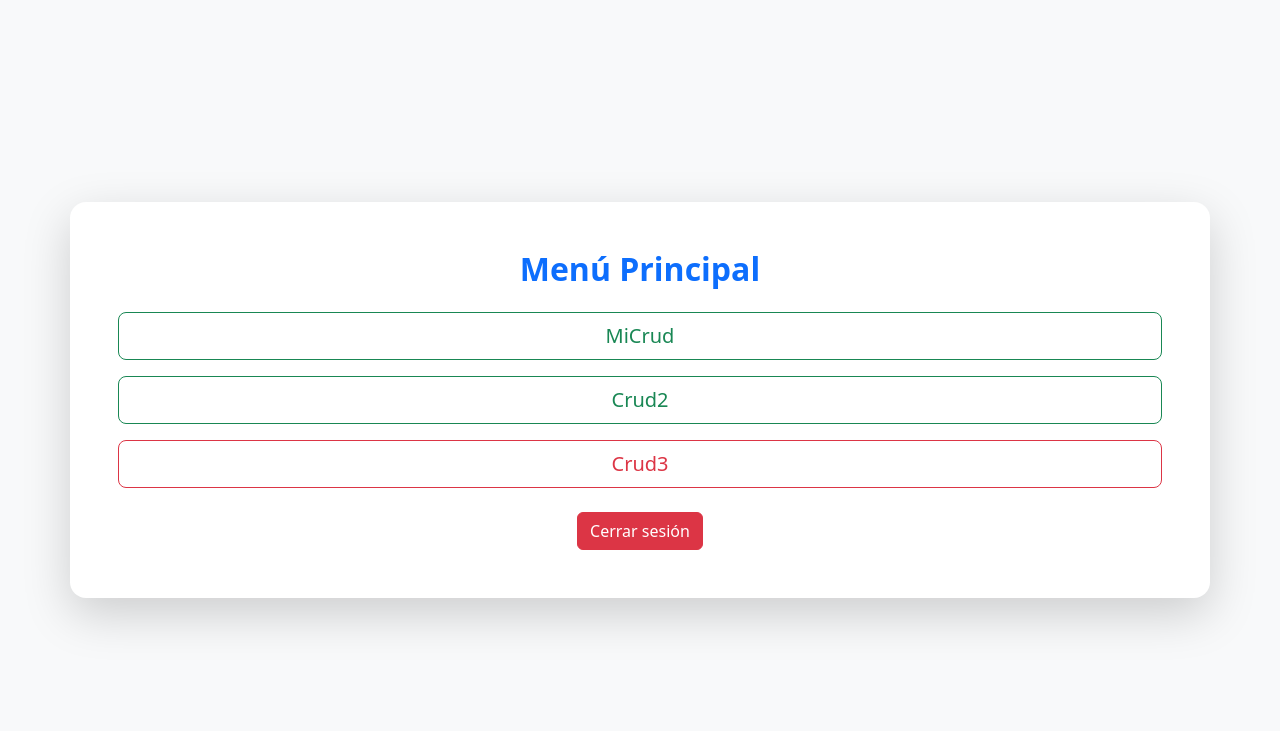
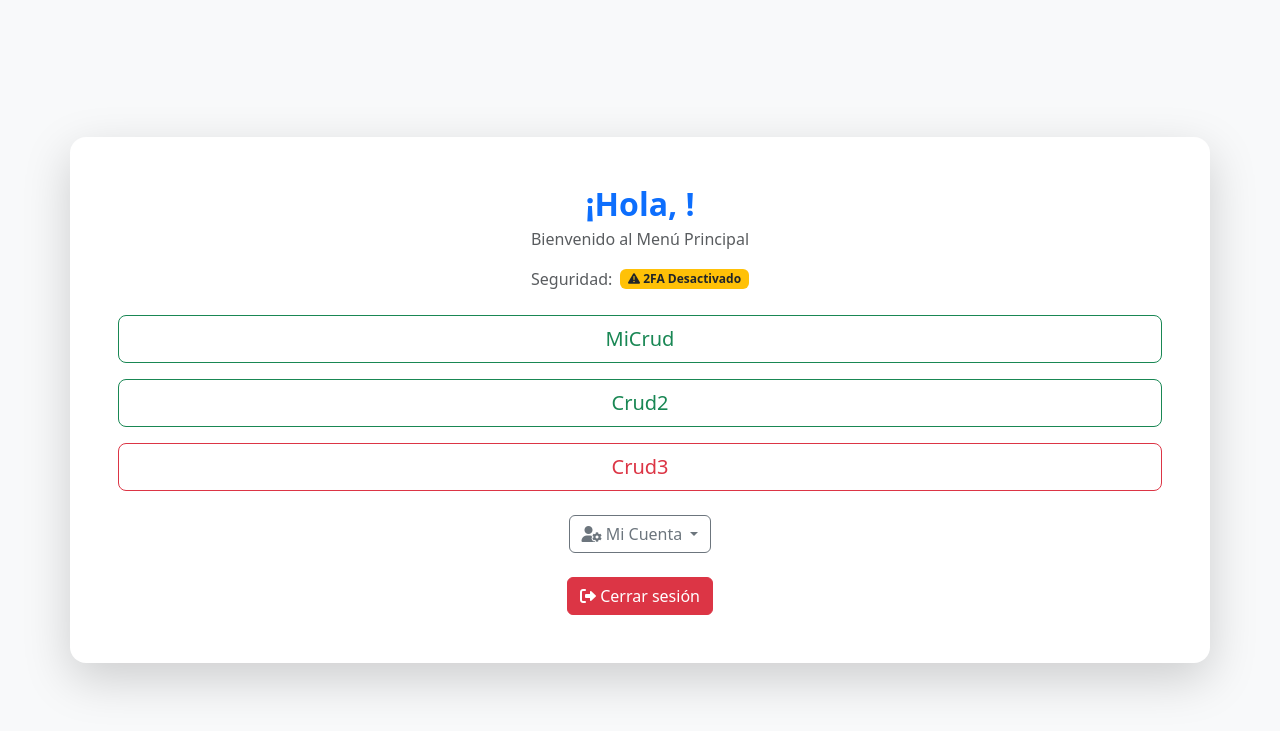
Before and after one commit to seba-gallardo/login-2FA-crud-django-, a Django app: page /auth/inicio/ in a window 1280 px wide. Shown: the top 731 px of the page. Run offline with Django 5.2, Linux system fonts and the light colour scheme; a user stored in the database is signed in.

Commit message:
2FA Autentication

```diff
--- a/MiCrud/views.py
+++ b/MiCrud/views.py
@@ -2,14 +2,17 @@
 from auth_app.models import Usuario
 from auth_app.forms import RegistroForm
 from .forms import UsuarioEditForm
+from django.contrib.auth.decorators import login_required
 
 # Listar usuarios
+@login_required
 def listar_usuarios(request):
     #usuarios = Usuario.objects.all()
     usuarios = Usuario.objects.filter(is_superuser=False)
     return render(request, 'MiCrud/listar_usuarios.html', {'usuarios': usuarios})
 
 # Crear usuario
+@login_required
 def crear_usuario(request):
     if request.method == 'POST':
         form = RegistroForm(request.POST)
@@ -27,6 +30,7 @@
     return render(request, 'MiCrud/registro_usuario.html', {'form': form})
 
 # Editar usuario
+@login_required
 def editar_usuario(request, pk):
     usuario = get_object_or_404(Usuario, pk=pk)
     if request.method == 'POST':
@@ -39,6 +43,7 @@
     return render(request, 'MiCrud/editar_usuario.html', {'form': form})
 
 # Eliminar usuario
+@login_required
 def eliminar_usuario(request, pk):
     usuario = get_object_or_404(Usuario, pk=pk)
     usuario.delete()
--- a/auth_app/models.py
+++ b/auth_app/models.py
@@ -1,15 +1,19 @@
 from django.contrib.auth.models import AbstractUser
 from django.db import models
+import pyotp
 
 class Usuario(AbstractUser):
-    # Campos de autenticación heredados: username, email, password, etc.
+    # Campos heredados para la autenticacion
     email = models.EmailField(unique=True)
-
     # Campos personales
     nombre = models.CharField(max_length=100)
     apellido_paterno = models.CharField(max_length=100)
     apellido_materno = models.CharField(max_length=100)
     genero = models.CharField(max_length=10)
+
+    # Campos para 2FA
+    totp_secret = models.CharField(max_length=32, blank=True, null=True)
+    is_2fa_enabled = models.BooleanField(default=False)
 
     class Meta:
         verbose_name = "Usuario"
@@ -22,3 +26,26 @@
 
     def __str__(self):
         return f"{self.nombre} {self.apellido_paterno}"
+
+    # Genera un secreto TOTP para el usuario
+    def generate_totp_secret(self):
+        if not self.totp_secret:
+            self.totp_secret = pyotp.random_base32()
+            self.save()
+        return self.totp_secret
+
+    # Genera la URL para el código QR
+    def get_totp_uri(self):
+        if not self.totp_secret:
+            self.generate_totp_secret()
+        return pyotp.totp.TOTP(self.totp_secret).provisioning_uri(
+            name=self.username,
+            issuer_name="Tu Aplicación"
+        )
+
+    # Verifica el código TOTP
+    def verify_totp(self, token):
+        if not self.totp_secret:
+            return False
+        totp = pyotp.TOTP(self.totp_secret)
+        return totp.verify(token, valid_window=1)
--- a/auth_app/templates/auth_app/inicio.html
+++ b/auth_app/templates/auth_app/inicio.html
@@ -6,25 +6,84 @@
     <title>Menú Principal</title>
     <link rel="stylesheet" href="{% static 'css/styles.css' %}">
     <link rel="stylesheet" href="https://cdn.jsdelivr.net/npm/bootstrap@5.3.3/dist/css/bootstrap.min.css">
+    <!-- Font Awesome CDN para iconos -->
+    <link rel="stylesheet" href="https://cdnjs.cloudflare.com/ajax/libs/font-awesome/6.0.0/css/all.min.css">
 </head>
 <body class="bg-light d-flex justify-content-center align-items-center vh-100">
 
     <div class="container text-center p-5 bg-white rounded-4 shadow-lg custom-container">
-        <h2 class="mb-4 fw-bold text-primary">Menú Principal</h2>
+        <!-- Saludo personalizado -->
+        <div class="mb-3">
+            <h2 class="mb-1 fw-bold text-primary">¡Hola, {{ usuario.nombre }}!</h2>
+            <p class="text-muted">Bienvenido al Menú Principal</p>
+        </div>
 
-        <div class="d-grid gap-3">
+        <!-- Indicador de estado 2FA -->
+        <div class="mb-4">
+            <div class="d-flex justify-content-center align-items-center gap-2">
+                <span class="text-muted">Seguridad:</span>
+                {% if usuario.is_2fa_enabled %}
+                    <span class="badge bg-success">
+                        <i class="fas fa-shield-alt"></i> 2FA Activado
+                    </span>
+                {% else %}
+                    <span class="badge bg-warning text-dark">
+                        <i class="fas fa-exclamation-triangle"></i> 2FA Desactivado
+                    </span>
+                {% endif %}
+            </div>
+        </div>
+
+        <!-- Botones principales del menú -->
+        <div class="d-grid gap-3 mb-4">
             <a href="{% url 'listar_usuarios' %}" class="btn btn-outline-success btn-lg">MiCrud</a>
             <button class="btn btn-outline-success btn-lg">Crud2</button>
             <button class="btn btn-outline-danger btn-lg">Crud3</button>
         </div>
-        <div class="text-center mt-4">
-            <!-- Formulario de cierre de sesión -->
+
+        <!-- Opciones de seguridad y usuario -->
+        <div class="row justify-content-center mb-4">
+            <div class="col-auto">
+                <div class="dropdown">
+                    <button class="btn btn-outline-secondary dropdown-toggle" type="button" data-bs-toggle="dropdown">
+                        <i class="fas fa-user-cog"></i> Mi Cuenta
+                    </button>
+                    <ul class="dropdown-menu">
+                        <li><h6 class="dropdown-header">{{ usuario.username }}</h6></li>
+                        <li><span class="dropdown-item-text small text-muted">{{ usuario.email }}</span></li>
+                        <li><hr class="dropdown-divider"></li>
+                        <li>
+                            <a class="dropdown-item" href="{% url 'setup_2fa' %}">
+                                <i class="fas fa-shield-alt"></i>
+                                {% if usuario.is_2fa_enabled %}
+                                    Gestionar 2FA
+                                {% else %}
+                                    Configurar 2FA
+                                {% endif %}
+                            </a>
+                        </li>
+                        <li>
+                            <a class="dropdown-item" href="#">
+                                <i class="fas fa-key"></i> Cambiar Contraseña
+                            </a>
+                        </li>
+                    </ul>
+                </div>
+            </div>
+        </div>
+
+        <!-- Botón de cerrar sesión -->
+        <div class="text-center">
             <form action="{% url 'logout' %}" method="post">
                 {% csrf_token %}
-                <button type="submit" class="btn btn-danger">Cerrar sesión</button>
+                <button type="submit" class="btn btn-danger">
+                    <i class="fas fa-sign-out-alt"></i> Cerrar sesión
+                </button>
             </form>
         </div>
     </div>
 
+    <!-- Bootstrap JS -->
+    <script src="https://cdn.jsdelivr.net/npm/bootstrap@5.3.3/dist/js/bootstrap.bundle.min.js"></script>
 </body>
 </html>
--- a/auth_app/urls.py
+++ b/auth_app/urls.py
@@ -3,6 +3,9 @@
 
 urlpatterns = [
     path('login/', views.login_view, name='login'),
+    path('verify-2fa/', views.verify_2fa_view, name='verify_2fa'),
+    path('setup-2fa/', views.setup_2fa_view, name='setup_2fa'),
+    path('disable-2fa/', views.disable_2fa_view, name='disable_2fa'),
     path('registro/', views.registro_view, name='registro'),
     path('inicio/', views.inicio_view, name='inicio'),
     path('logout/', views.logout_view, name='logout'),
--- a/auth_app/views.py
+++ b/auth_app/views.py
@@ -1,7 +1,13 @@
 from django.contrib.auth import authenticate, login, logout
 from django.contrib.auth.decorators import login_required
 from django.shortcuts import render, redirect
-from .forms import LoginForm, RegistroForm
+from django.http import HttpResponse
+from django.contrib import messages
+from .forms import LoginForm, RegistroForm, TwoFactorForm, Setup2FAForm
+from .models import Usuario
+import qrcode
+import io
+import base64
 
 def login_view(request):
     if request.method == 'POST':
@@ -11,15 +17,96 @@
             password = form.cleaned_data['password']
             user = authenticate(request, username=username, password=password)
             if user is not None:
-                login(request, user)
-                return redirect('inicio')
+                # Si el usuario tiene 2FA habilitado, redirigir a verificación 2FA
+                if user.is_2fa_enabled:
+                    request.session['pre_2fa_user_id'] = user.id
+                    return redirect('verify_2fa')
+                else:
+                    login(request, user)
+                    return redirect('inicio')
             else:
-                # Agregar error cuando las credenciales son incorrectas
                 form.add_error(None, 'Usuario o contraseña incorrectos.')
     else:
         form = LoginForm()
 
     return render(request, 'auth_app/login.html', {'form': form})
+
+def verify_2fa_view(request):
+    if 'pre_2fa_user_id' not in request.session:
+        return redirect('login')
+
+    user_id = request.session['pre_2fa_user_id']
+    try:
+        user = Usuario.objects.get(id=user_id)
+    except Usuario.DoesNotExist:
+        return redirect('login')
+
+    if request.method == 'POST':
+        form = TwoFactorForm(request.POST)
+        if form.is_valid():
+            token = form.cleaned_data['token']
+            if user.verify_totp(token):
+                # Código correcto, hacer login
+                login(request, user)
+                del request.session['pre_2fa_user_id']
+                return redirect('inicio')
+            else:
+                form.add_error('token', 'Código de verificación incorrecto.')
+    else:
+        form = TwoFactorForm()
+
+    return render(request, 'auth_app/verify_2fa.html', {'form': form})
+
+@login_required
+def setup_2fa_view(request):
+    user = request.user
+
+    if request.method == 'POST':
+        form = Setup2FAForm(request.POST)
+        if form.is_valid():
+            token = form.cleaned_data['token']
+            if user.verify_totp(token):
+                user.is_2fa_enabled = True
+                user.save()
+                messages.success(request, '2FA configurado exitosamente!')
+                return redirect('inicio')
+            else:
+                form.add_error('token', 'Código de verificación incorrecto.')
+    else:
+        form = Setup2FAForm()
+        # Generar secreto si no existe
+        user.generate_totp_secret()
+
+    # Generar código QR
+    qr_uri = user.get_totp_uri()
+    qr = qrcode.QRCode(version=1, box_size=10, border=5)
+    qr.add_data(qr_uri)
+    qr.make(fit=True)
+
+    img = qr.make_image(fill_color="black", back_color="white")
+    buffer = io.BytesIO()
+    img.save(buffer, format='PNG')
+    buffer.seek(0)
+    qr_code_base64 = base64.b64encode(buffer.getvalue()).decode()
+
+    context = {
+        'form': form,
+        'qr_code': qr_code_base64,
+        'secret': user.totp_secret,
+        'is_2fa_enabled': user.is_2fa_enabled
+    }
+
+    return render(request, 'auth_app/setup_2fa.html', context)
+
+@login_required
+def disable_2fa_view(request):
+    if request.method == 'POST':
+        user = request.user
+        user.is_2fa_enabled = False
+        user.totp_secret = None
+        user.save()
+        messages.success(request, '2FA deshabilitado exitosamente!')
+    return redirect('inicio')
 
 def registro_view(request):
     if request.method == 'POST':
```
Also changed, not shown: auth_app/forms.py (+24 -0 lines), auth_app/templates/auth_app/setup_2fa.html (added, +83 -0 lines), auth_app/templates/auth_app/verify_2fa.html (added, +51 -0 lines), auth_app/migrations/0002_usuario_is_2fa_enabled_usuario_totp_secret.py (added), db.sqlite3.
